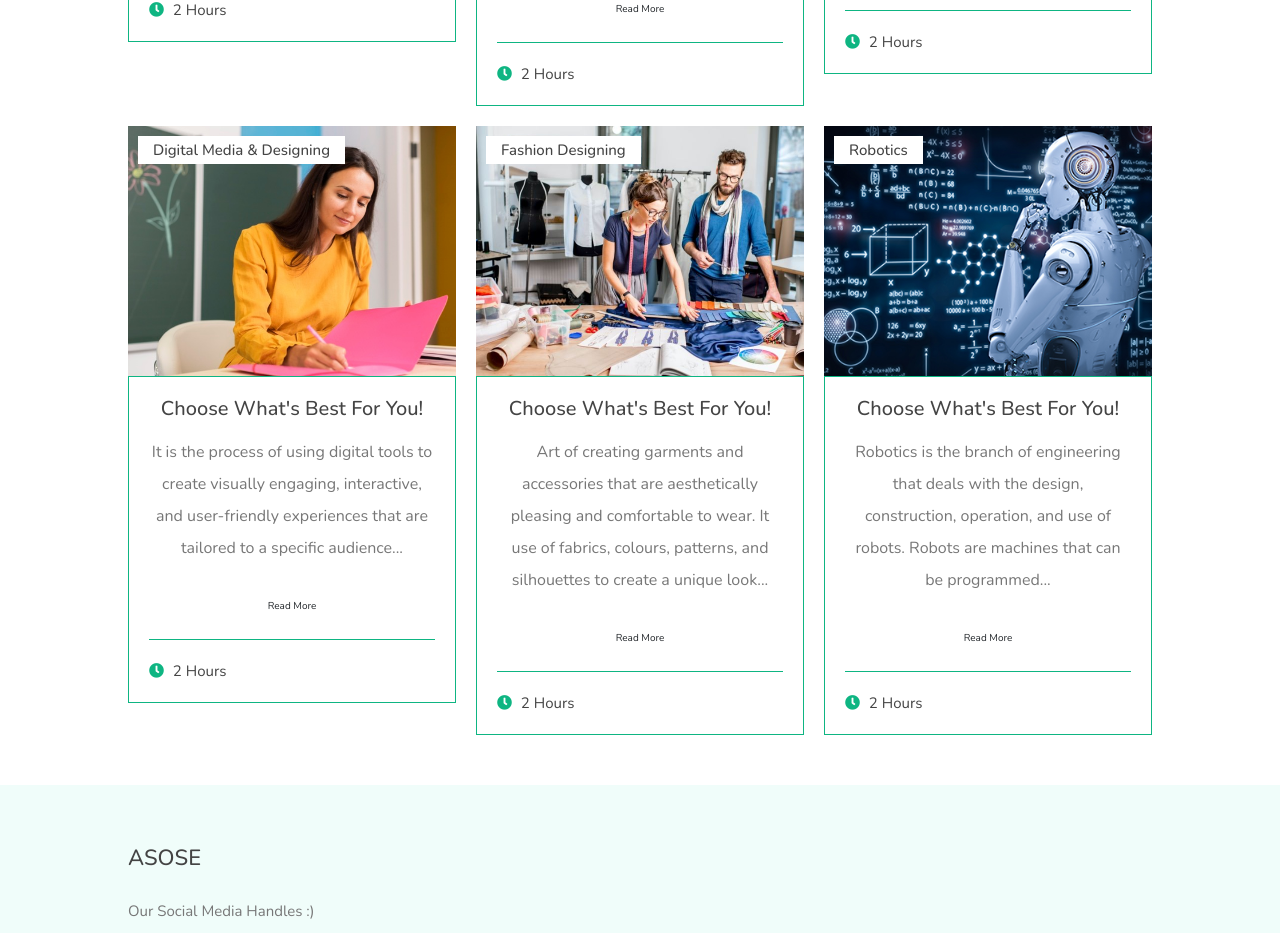
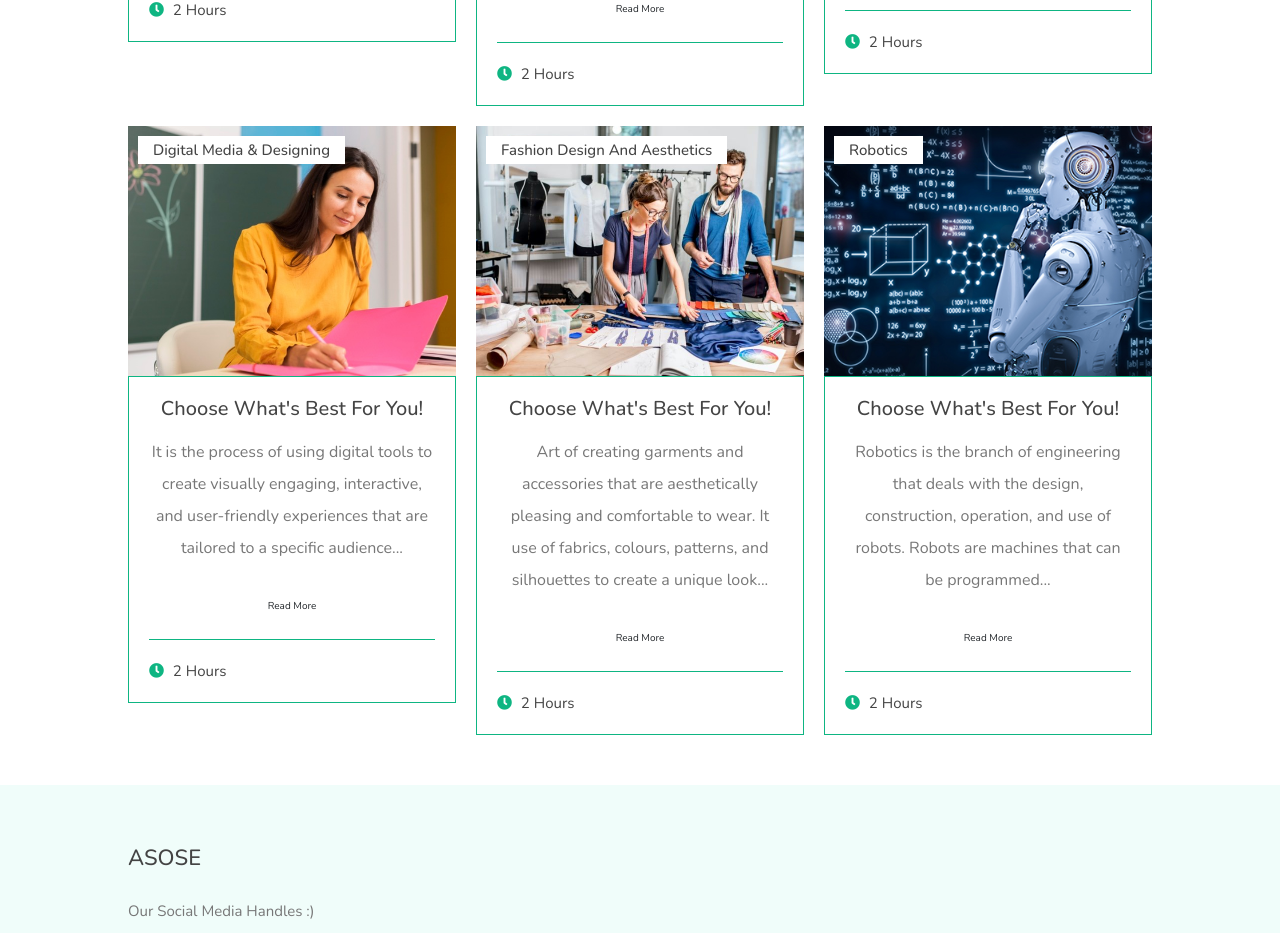
Before and after one commit to 0premthecoder/Asose, a Next.js app: page /courses in a window 1280 px wide. Shown: the part 940-1873 px from the top of the page. Built offline with nearby package versions, Linux system fonts and the light colour scheme.

Commit message:
content changed

```diff
--- a/pages/about.js
+++ b/pages/about.js
@@ -87,7 +87,7 @@ function About() {
                     </Link>
 
                          <Link href={'/blog/fashion'}>
-                         <h3>Fashion Designing</h3>
+                         <h3>Fashion Design And Aesthetics</h3>
                          </Link>
 
                     </div>
--- a/pages/courses.js
+++ b/pages/courses.js
@@ -101,7 +101,7 @@ function courses() {
           <div className="box">
             <div className="image">
               <img src="/fashion1.jpg" alt="" />
-              <h3>Fashion designing</h3>
+              <h3>Fashion Design And Aesthetics</h3>
             </div>
             <div className="content">
               <h3>choose what's best for you!</h3>
--- a/pages/index.js
+++ b/pages/index.js
@@ -113,10 +113,10 @@ function Index() {
                         <SwiperSlide className="swiper-slide slide">
                             <div className="image">
                                 <img src="/fashion bg.png" alt="" />
-                                <h3>Fashion Designing</h3>
+                                <h3>Fashion Design And Aesthetics</h3>
                             </div>
                             <div className="content">
-                                <h3>Fashion Designing</h3>
+                                <h3>Fashion Design And Aesthetics</h3>
                                 <p>
                                 Creating unique garments and accessories that express personal style and reflect current trends...
                                 </p>
```
